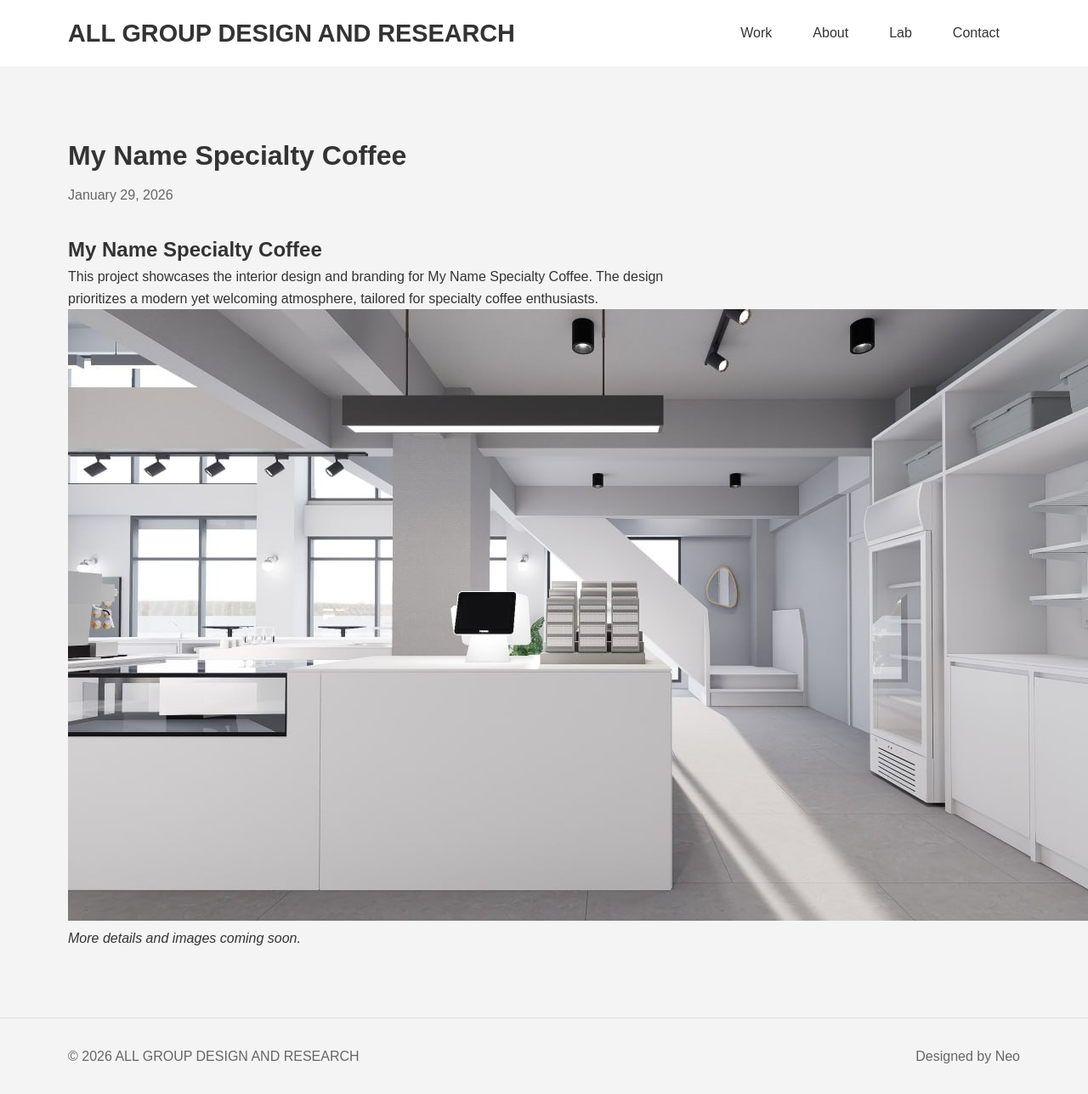
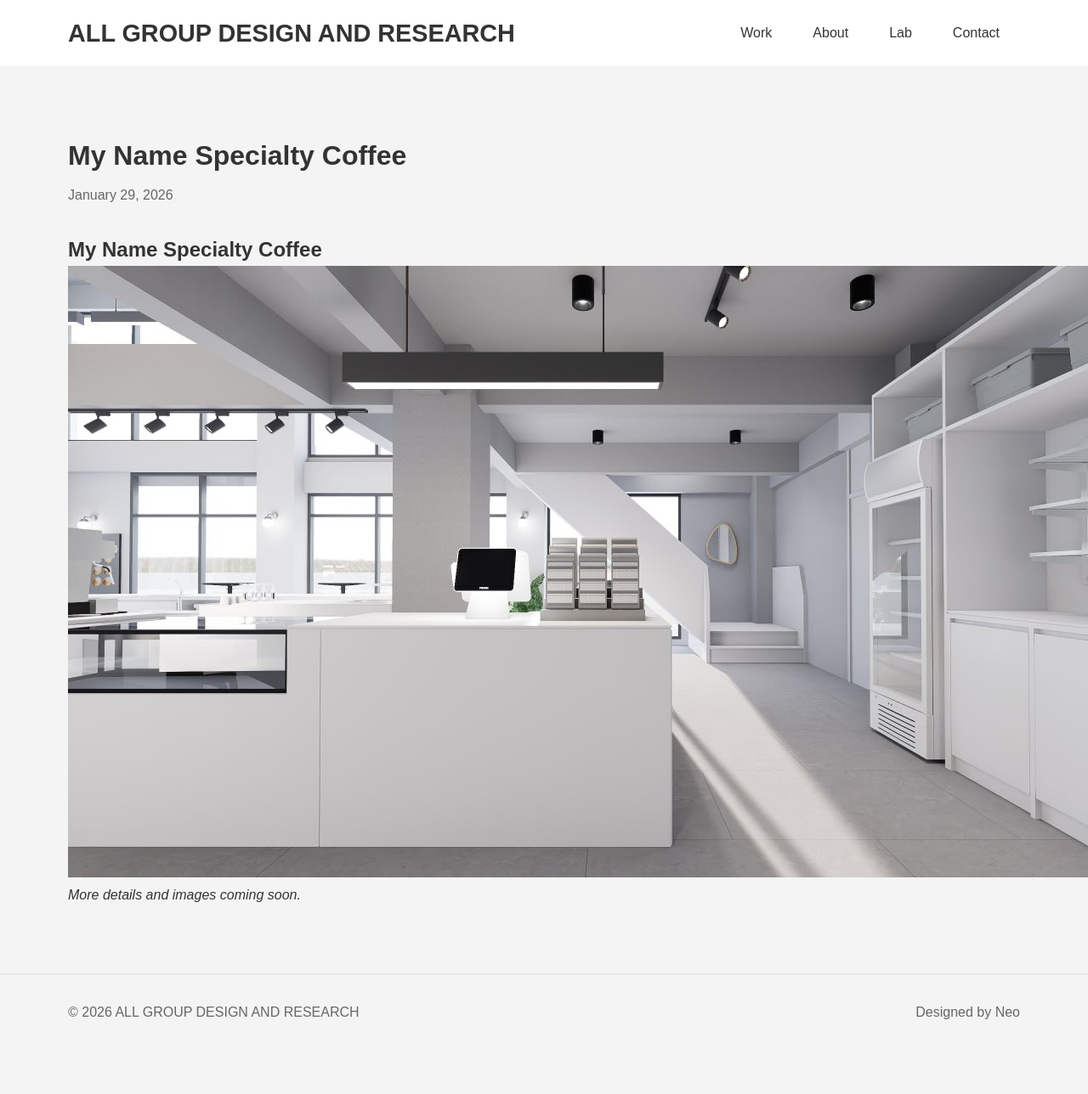
Before and after one commit to agdrbkk/site, a Jekyll site: the page built from _work/my-name-specialty-coffee.md, in a window 1280 px wide. Shown: the whole page at 85% size. Built offline with Jekyll 4.4.1, drawn with Linux system fonts in a browser that asks for light colours; some web fonts are replaced; after the commit the page ends 1237 px from its top, so only the background shows below that.

Commit message:
Update Work Projects “my-name-specialty-coffee”

```diff
--- a/_work/my-name-specialty-coffee.md
+++ b/_work/my-name-specialty-coffee.md
@@ -1,16 +1,15 @@
 ---
+title: My Name Specialty Coffee
+category: Interior Design
+date: 2026-01-29
+thumbnail: /assets/uploads/Image_7.png
+description: A specialty coffee shop design project focusing on a unique brand identity and immersive cafe experience.
+image: /assets/images/work/my-name-specialty-coffee/Image_7.png
 layout: entry
-title: "My Name Specialty Coffee"
-category: "Interior Design"
-date: 2026-01-29
-image: "/assets/images/work/my-name-specialty-coffee/Image_7.png"
-description: "A specialty coffee shop design project focusing on a unique brand identity and immersive cafe experience."
 ---
 
 # My Name Specialty Coffee
 
-This project showcases the interior design and branding for My Name Specialty Coffee. The design prioritizes a modern yet welcoming atmosphere, tailored for specialty coffee enthusiasts.
+![My Name Specialty Coffee](/assets/images/work/my-name-specialty-coffee/Image_7.png)
 
-![Cover Image](/assets/images/work/my-name-specialty-coffee/Image_7.png)
-
-*More details and images coming soon.*
+_More details and images coming soon._
```
Also changed, not shown: 1 other file.
